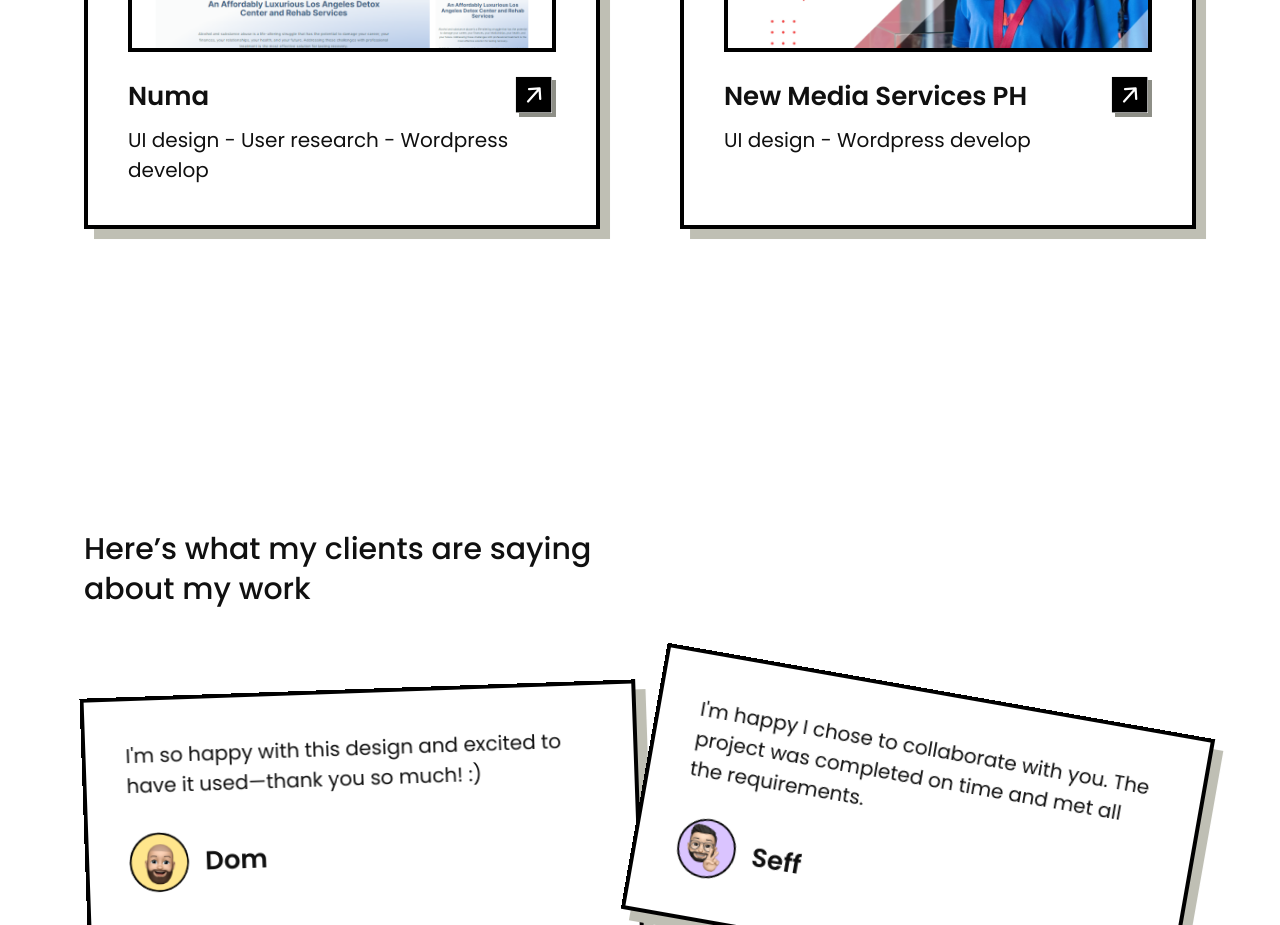
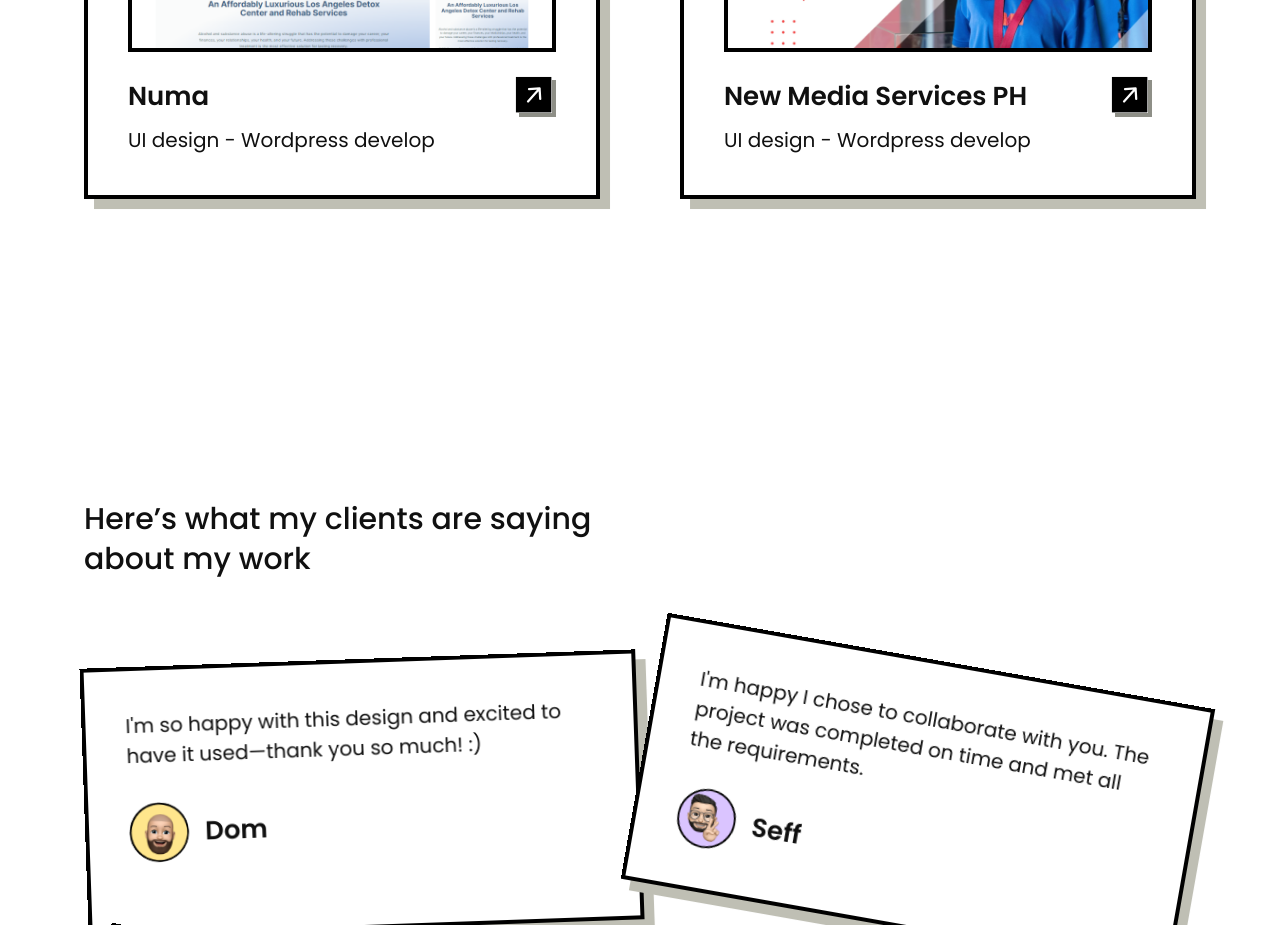
Before and after one commit to rmadayag/rmadayag, a React (Vite) app: page / in a window 1280 px wide. Shown: the part 5120-6045 px from the top of the page. Built offline with nearby package versions, Linux system fonts and the light colour scheme.

Commit message:
Your commit message

```diff
--- a/src/components/Project.jsx
+++ b/src/components/Project.jsx
@@ -195,7 +195,7 @@ const Project = () => {
       development: "✔ Wordpress - Elementor",
       type: "UI design - Wordpress develop",
       design_tool: "Platform : Wordpress",
-      live_preview: "https://db.thedigitaljuice.com.au/",
+      live_preview: "https://digitalbrandingco.com.au/",
     },
     {
       img_popup: dgc_popup,
@@ -317,7 +317,7 @@ const Project = () => {
       name: "Numa",
       description:
         "Numa Recovery Centers is a luxury detox and rehabilitation facility located in Los Angeles, California. It offers specialized treatment for substance abuse and mental health issues, such as alcohol and drug addiction, co-occurring disorders, and trauma. ",
-      type: "UI design - User research - Wordpress develop",
+      type: "UI design - Wordpress develop",
       design: "✔ Figma",
       development: "✔ Wordpress - Oxygen",
       live_preview: "https://numarecoverycenters.com/",
```
